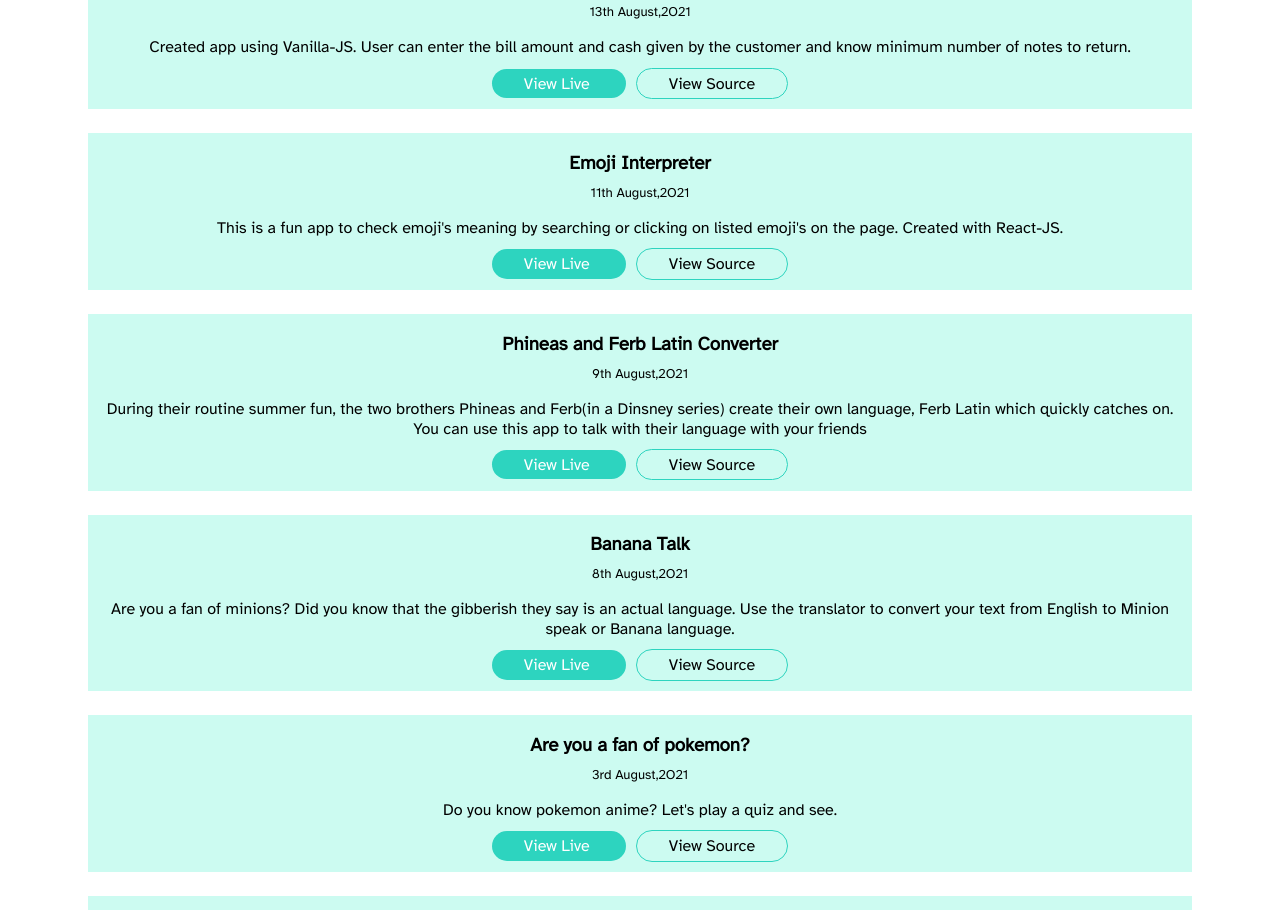
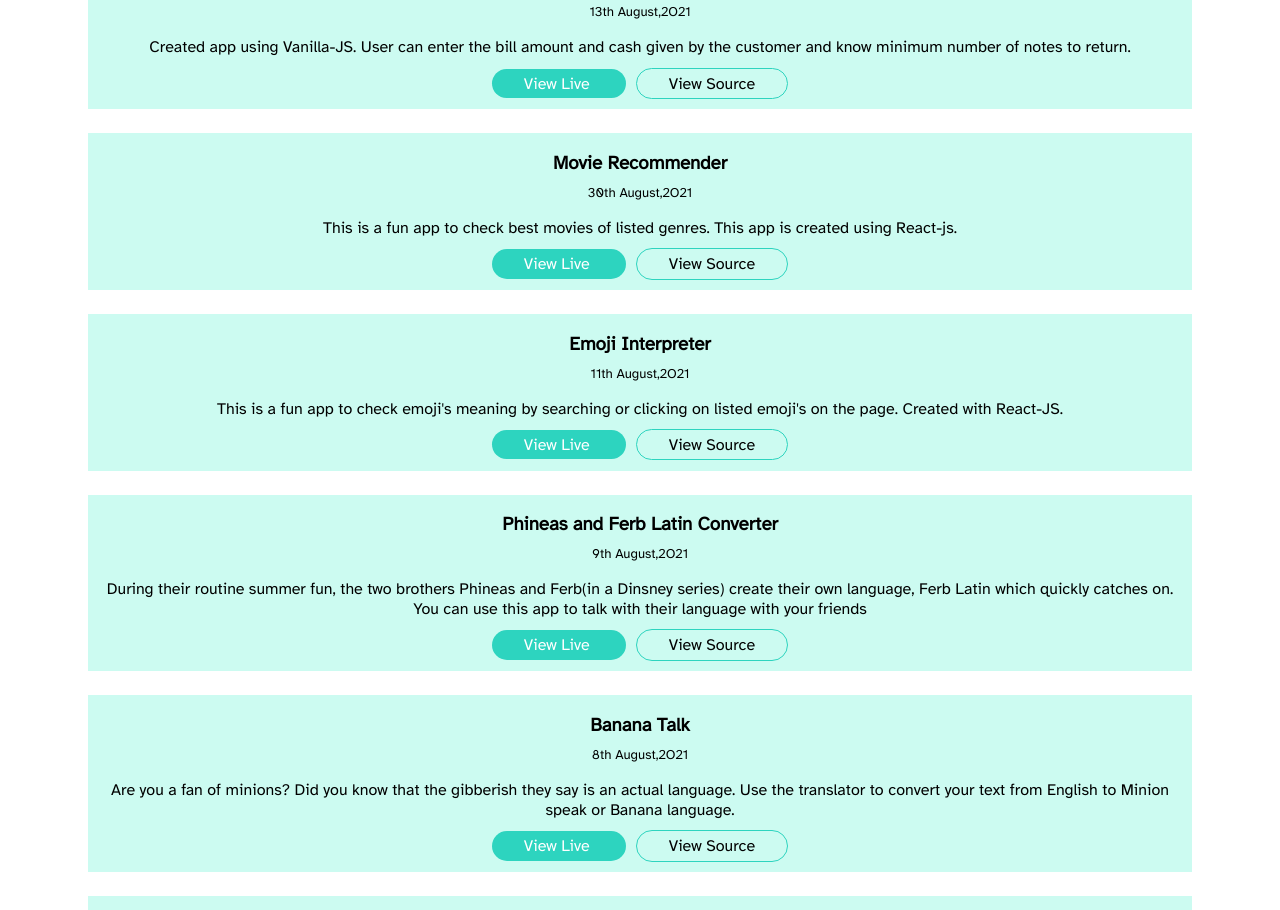
Before and after one commit to aditidalvi/aditidalvi-portfolio, a plain HTML site: page projects.html in a window 1280 px wide. Shown: the part 991-1901 px from the top of the page. Drawn offline with Linux system fonts and the light colour scheme.

Commit message:
minor change

```diff
--- a/projects.html
+++ b/projects.html
@@ -73,6 +73,14 @@
                 <a href="https://aditidalvi-cash-register-manager.netlify.app/" class = "link link-primary"> View Live </a>
                 <a href="https://github.com/aditidalvi/cash-register-manager" class = "link link-secondary"> View Source </a>
             </section>
+            <section class="sections">
+                <h3> Movie Recommender </h3>
+                <small> 30th August,2O21 </small>
+                <p> This is a fun app to check best movies of listed genres. This app is created using React-js.</p>
+                <a href="https://07859.csb.app/" class = "link link-primary"> View Live </a>
+                <a href="https://github.com/aditidalvi/movies-recommender" class = "link link-secondary"> View Source </a>
+            </section>
+
         <section class="sections">
             <h3> Emoji Interpreter </h3>
             <small> 11th August,2O21 </small>
```
